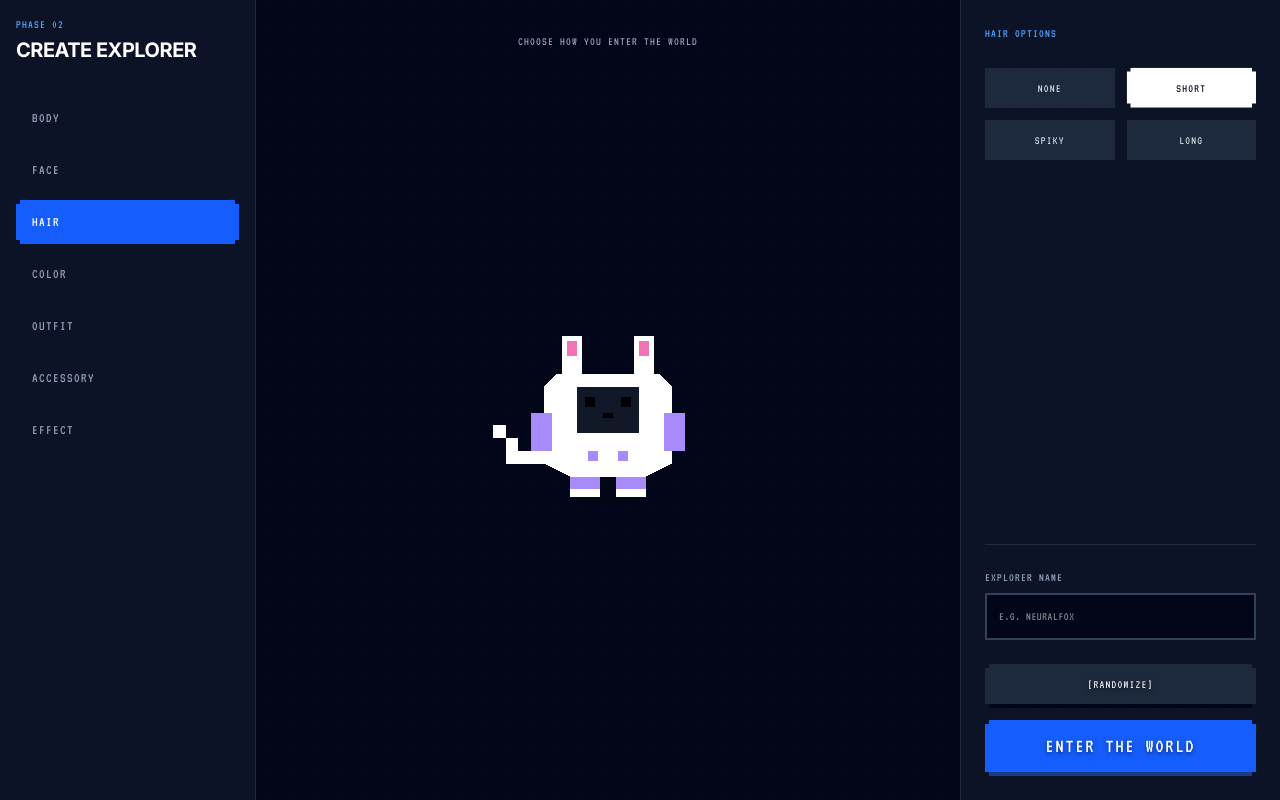
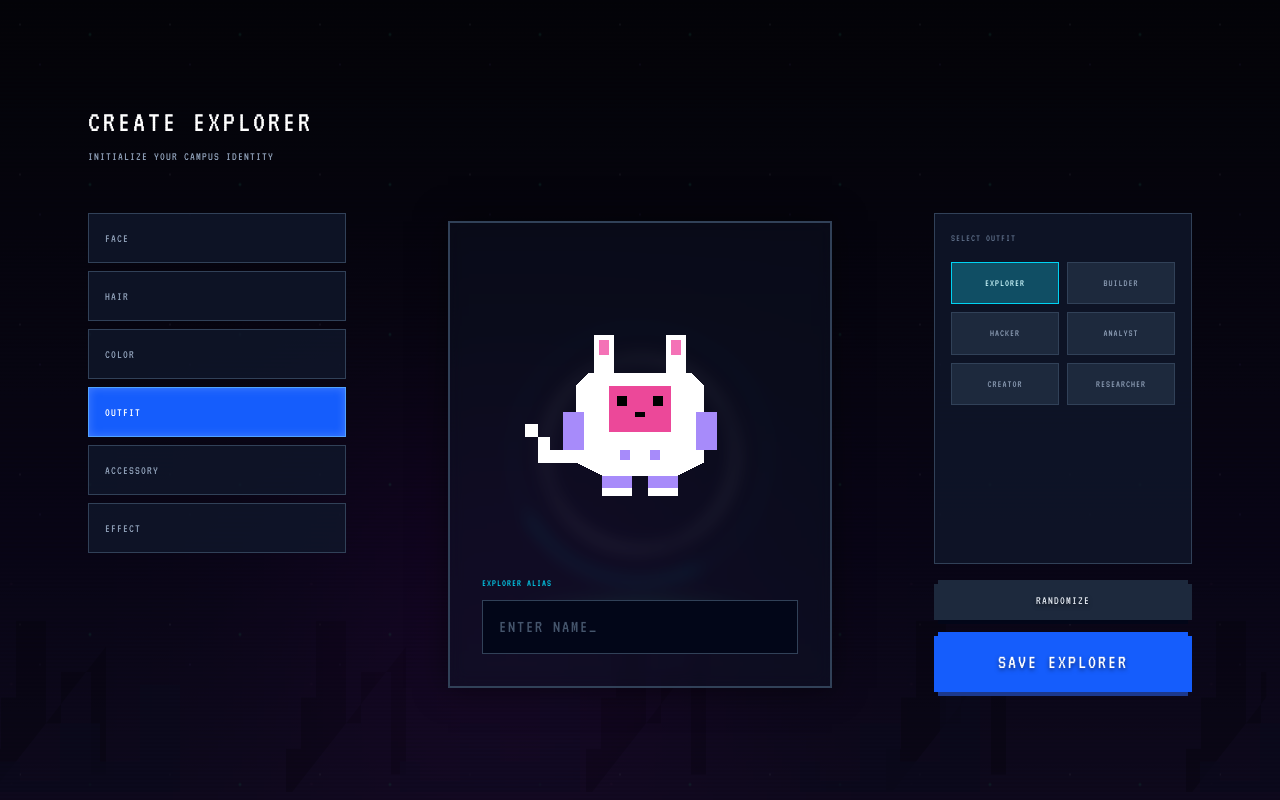
Before and after one commit to Srinidhi-070/nxtwave-growthos, a Next.js app: page /character/create in a window 1280 px wide. Built offline with nearby package versions, Linux system fonts and the light colour scheme.

Commit message:
feat: complete Phase 9 (Character Creator) and Phase 11 (Student Dashboard)

```diff
--- a/src/app/(student)/layout.tsx
+++ b/src/app/(student)/layout.tsx
@@ -6,6 +6,7 @@ import Link from 'next/link';
 import PixelPanel from '@/components/ui/PixelPanel';
 import CharacterRenderer, { CharacterConfig } from '@/components/character/CharacterRenderer';
 import XPBar from '@/components/ui/XPBar';
+import PixelEnvironment from '@/components/ui/PixelEnvironment';
 
 export default function StudentLayout({ children }: { children: React.ReactNode }) {
   const pathname = usePathname();
@@ -81,7 +82,7 @@ export default function StudentLayout({ children }: { children: React.ReactNode
   return (
     <div className="relative min-h-screen w-full bg-slate-950 text-slate-200 font-pixel text-[10px] sm:text-xs tracking-wider uppercase leading-relaxed flex flex-col md:flex-row md:h-screen md:overflow-hidden">
       {/* Global Background */}
-      <div className="fixed inset-0 z-0 bg-[linear-gradient(to_right,#80808012_1px,transparent_1px),linear-gradient(to_bottom,#80808012_1px,transparent_1px)] bg-[size:24px_24px]"></div>
+      <div className="fixed inset-0 z-0"><PixelEnvironment worldState="ACTIVE" /><div className="absolute inset-0 bg-slate-950/80 mix-blend-multiply pointer-events-none" /></div>
 
       {/* LEFT: HUD Sidebar */}
       <aside className="relative z-10 w-full md:w-72 lg:w-80 p-4 md:p-6 shrink-0 md:h-screen md:overflow-y-auto flex flex-col gap-4 md:gap-6 border-b md:border-b-0 border-slate-800">
--- a/src/app/character/create/page.tsx
+++ b/src/app/character/create/page.tsx
@@ -5,44 +5,38 @@ import { useRouter } from 'next/navigation';
 import { motion, AnimatePresence } from 'framer-motion';
 import CharacterRenderer, { CharacterConfig } from '@/components/character/CharacterRenderer';
 import PixelButton from '@/components/ui/PixelButton';
+import PixelEnvironment from '@/components/ui/PixelEnvironment';
 
-const CATEGORIES = ['BODY', 'FACE', 'HAIR', 'COLOR', 'OUTFIT', 'ACCESSORY', 'EFFECT'];
+const CATEGORIES = ['FACE', 'HAIR', 'COLOR', 'OUTFIT', 'ACCESSORY', 'EFFECT'];
 
 const OPTIONS: Record<string, string[]> = {
-  BODY: ['base'],
-  FACE: ['default', 'happy', 'cool'],
-  HAIR: ['none', 'short', 'spiky', 'long'],
-  COLOR: ['black', 'brown', 'blonde', 'blue', 'pink', 'purple', 'green', 'white'],
+  FACE: ['default', 'happy', 'surprised'],
+  HAIR: ['none', 'cat', 'rabbit', 'antenna'], // We mapped hair to ears
+  COLOR: ['pink', 'blue', 'green', 'purple', 'blonde'], // Face screen color
   OUTFIT: ['explorer', 'builder', 'hacker', 'analyst', 'creator', 'researcher'],
-  ACCESSORY: ['none', 'headphones', 'glasses', 'backpack'],
-  EFFECT: ['none', 'glow', 'particles', 'scanline'],
+  ACCESSORY: ['none', 'tail'],
+  EFFECT: ['none', 'glow', 'scanline'],
 };
 
 export default function CharacterCreatePage() {
   const router = useRouter();
   const [loading, setLoading] = useState(false);
   const [cinematic, setCinematic] = useState(false);
-  const [activeCategory, setActiveCategory] = useState('HAIR');
+  const [activeCategory, setActiveCategory] = useState('OUTFIT');
 
   const [config, setConfig] = useState<CharacterConfig>({
     body: 'base',
     face: 'default',
-    hair: 'short',
-    hairColor: 'black',
+    hair: 'none',
+    hairColor: 'pink',
     outfit: 'explorer',
     accessory: 'none',
-    effect: 'none',
+    effect: 'none'
   });
 
   const [explorerName, setExplorerName] = useState('');
 
-  // Try to load name from localStorage if they just registered
-  useEffect(() => {
-    const savedName = localStorage.getItem('growthos_temp_name');
-    // eslint-disable-next-line react-hooks/set-state-in-effect
-    if (savedName) setExplorerName(savedName.split(' ')[0]);
-  }, []);
-
+  // Handle randomization
   const randomize = () => {
     setConfig({
       body: 'base',
@@ -56,12 +50,11 @@ export default function CharacterCreatePage() {
   };
 
   const handleSave = async () => {
+    try {
       setLoading(true);
-
-    try {
       const userId = localStorage.getItem('growthos_user_id');
       if (!userId) {
-        throw new Error('User ID not found');
+        throw new Error('User ID not found. Please register first.');
       }
 
       const res = await fetch('/api/character', {
@@ -75,156 +68,206 @@ export default function CharacterCreatePage() {
       });
 
       if (!res.ok) {
-        const errorData = await res.json().catch(() => ({}));
-        throw new Error(errorData.error || 'Failed to save character');
+        throw new Error('Failed to save character');
       }
 
-      // Still keep in localStorage for immediate client reads if needed,
-      // but truth is now in DB
       localStorage.setItem('growthos_character', JSON.stringify(config));
       localStorage.setItem('growthos_explorer_name', explorerName || 'Explorer');
 
       setCinematic(true);
 
-      const timer = setTimeout(() => {
+      setTimeout(() => {
         router.push('/dashboard');
       }, 4000);
 
-      // Cleanup attached to window for this simple case to avoid refactoring whole component to use effect
-      (window as any)._charTimer = timer;
-
-    } catch (err: any) {
-      console.error(err);
-      alert(err.message || 'Failed to initialize Explorer. Please check connection.');
+    } catch (error) {
+      console.error(error);
+      alert(error instanceof Error ? error.message : 'Something went wrong');
       setLoading(false);
     }
   };
 
-  useEffect(() => {
-    return () => {
-      if ((window as any)._charTimer) clearTimeout((window as any)._charTimer);
-    };
-  }, []);
-
   if (cinematic) {
     return (
-      <main className="min-h-screen bg-black flex flex-col items-center justify-center p-4 overflow-hidden relative">
-        <div className="absolute inset-0 z-0 bg-[linear-gradient(to_right,#80808012_1px,transparent_1px),linear-gradient(to_bottom,#80808012_1px,transparent_1px)] bg-[size:24px_24px]"></div>
+      <div className="fixed inset-0 bg-black z-50 flex flex-col items-center justify-center p-8 text-center overflow-hidden">
+        {/* Cinematic Initialization Sequence */}
+        <div className="absolute inset-0 bg-[linear-gradient(to_bottom,transparent_50%,rgba(59,130,246,0.1)_50%)] bg-[size:100%_4px] pointer-events-none z-10" />
+
         <motion.div
-          initial={{ opacity: 0, scale: 0.8 }}
-          animate={{ opacity: 1, scale: 1 }}
-          transition={{ duration: 1 }}
-          className="z-10 flex flex-col items-center"
+          initial={{ scale: 0.8, opacity: 0 }}
+          animate={{ scale: 1.2, opacity: 1 }}
+          transition={{ duration: 2, ease: "easeOut" }}
+          className="relative z-20 mb-8"
         >
           <CharacterRenderer config={config} size="xl" animating={true} />
+        </motion.div>
 
         <motion.div
           initial={{ opacity: 0, y: 20 }}
           animate={{ opacity: 1, y: 0 }}
-            transition={{ delay: 1 }}
-            className="mt-8 text-center"
+          transition={{ delay: 1, duration: 0.5 }}
+          className="relative z-20 flex flex-col gap-4 items-center"
         >
-            <h1 className="text-3xl font-pixel text-blue-400 mb-4 tracking-widest uppercase">
-              AI EXPLORER INITIALIZED
-            </h1>
-            <p className="text-white font-mono text-xl mb-8 uppercase">WELCOME, {explorerName || 'EXPLORER'}</p>
+          <h2 className="font-pixel text-4xl text-white tracking-widest text-shadow-glow-blue uppercase">AI EXPLORER INITIALIZED</h2>
+          <div className="text-2xl font-pixel text-blue-400 tracking-wider">[{explorerName || 'EXPLORER'}]</div>
+
+          <div className="mt-8 flex gap-4">
+            <span className="px-4 py-2 bg-slate-800 border border-slate-600 text-slate-300 font-pixel text-xs tracking-widest">LEVEL 01</span>
+            <span className="px-4 py-2 bg-blue-900 border border-blue-500 text-blue-300 font-pixel text-xs tracking-widest">+100 XP</span>
+          </div>
 
           <motion.div
             initial={{ opacity: 0 }}
             animate={{ opacity: 1 }}
-              transition={{ delay: 2.5 }}
-              className="text-green-400 font-pixel text-xl tracking-widest bg-green-900/30 px-6 py-3 border border-green-500 pixel-corners inline-block"
+            transition={{ delay: 2 }}
+            className="mt-8 text-green-400 font-pixel text-sm tracking-widest border border-green-500/50 bg-green-900/20 px-6 py-3"
           >
-              +100 XP<br/><br/>
-              <span className="text-sm text-slate-300">QUEST UNLOCKED:</span><br/>
-              BUILD YOUR CREW
+            FIRST QUEST UNLOCKED: BUILD YOUR CREW
           </motion.div>
         </motion.div>
-        </motion.div>
-      </main>
+      </div>
     );
   }
 
-  const categoryKey = activeCategory === 'COLOR' ? 'hairColor' : activeCategory.toLowerCase();
+  return (
+    <main className="relative min-h-screen bg-[#0a0710] flex flex-col items-center justify-center overflow-hidden">
 
-  return (
-    <main className="min-h-screen bg-slate-950 flex flex-col lg:flex-row text-white overflow-hidden">
-      {/* Background Grid */}
-      <div className="absolute inset-0 z-0 bg-[linear-gradient(to_right,#80808012_1px,transparent_1px),linear-gradient(to_bottom,#80808012_1px,transparent_1px)] bg-[size:24px_24px] opacity-30 pointer-events-none"></div>
+      {/* --- PIXEL ENVIRONMENT BACKGROUND --- */}
+      {/* Use AWAKE state: the lab lights are on but the action hasn't started yet */}
+      <PixelEnvironment worldState="AWAKE" />
 
-      {/* LEFT: Category Nav */}
-      <div className="w-full lg:w-64 bg-slate-900/80 border-r border-slate-800 z-10 flex flex-row lg:flex-col p-4 overflow-x-auto lg:overflow-y-auto shrink-0">
-        <div className="mb-8 hidden lg:block">
-          <h2 className="text-xs font-pixel text-blue-400 tracking-widest mb-1">PHASE 02</h2>
-          <h1 className="text-xl font-bold uppercase tracking-tight">Create Explorer</h1>
+      {/* Overlay to dim the background for UI contrast */}
+      <div className="absolute inset-0 z-0 bg-slate-950/70 mix-blend-multiply pointer-events-none" />
+
+      {/* Main UI Container */}
+      <div className="relative z-10 w-full max-w-6xl h-full min-h-[80vh] grid grid-cols-1 md:grid-cols-12 gap-6 p-6">
+
+        {/* HEADER */}
+        <div className="col-span-full mb-2">
+          <h1 className="font-pixel text-3xl text-white tracking-widest uppercase">CREATE EXPLORER</h1>
+          <p className="font-pixel text-xs text-slate-400 tracking-widest mt-2 uppercase">INITIALIZE YOUR CAMPUS IDENTITY</p>
         </div>
 
-        <div className="flex flex-row lg:flex-col gap-2">
+        {/* LEFT COLUMN: CATEGORIES */}
+        <div className="col-span-1 md:col-span-3 flex flex-row md:flex-col gap-2 overflow-x-auto pb-2 md:pb-0">
           {CATEGORIES.map(cat => (
             <button
               key={cat}
               onClick={() => setActiveCategory(cat)}
-              className={`px-4 py-3 text-left font-pixel text-sm tracking-widest transition-colors whitespace-nowrap ${activeCategory === cat ? 'bg-blue-600 text-white pixel-corners' : 'text-slate-400 hover:text-white hover:bg-slate-800'}`}
-              aria-pressed={activeCategory === cat}
+              className={`font-pixel text-xs tracking-widest px-4 py-4 border text-left whitespace-nowrap transition-none ${
+                activeCategory === cat
+                  ? 'bg-blue-600 border-blue-400 text-white shadow-[inset_0_0_10px_rgba(255,255,255,0.2)]'
+                  : 'bg-slate-900/80 border-slate-700 text-slate-400 hover:bg-slate-800'
+              }`}
             >
               {cat}
             </button>
           ))}
         </div>
+
+        {/* CENTER COLUMN: CHARACTER PREVIEW */}
+        <div className="col-span-1 md:col-span-6 flex flex-col items-center justify-center relative">
+
+          {/* Environment pedestal/backdrop for the character */}
+          <div className="absolute inset-0 flex items-center justify-center pointer-events-none">
+             <div className="w-64 h-64 border border-cyan-500/30 rounded-full animate-[spin_10s_linear_infinite] border-t-cyan-400" />
+             <div className="absolute w-48 h-48 border border-magenta-500/30 rounded-full animate-[spin_8s_linear_infinite_reverse] border-b-magenta-400" />
+             {/* Floor grid */}
+             <div className="absolute bottom-10 w-64 h-24 bg-[radial-gradient(ellipse_at_center,rgba(52,211,153,0.2)_0%,transparent_70%)]" style={{ transform: 'rotateX(70deg)' }} />
           </div>
 
-      {/* CENTER: Preview */}
-      <div className="flex-1 flex flex-col items-center justify-center p-8 z-10 relative">
-        <div className="absolute top-8 text-center w-full max-w-md">
-          <h2 className="text-sm font-pixel text-[10px] sm:text-xs tracking-wider uppercase leading-relaxed font-medium text-slate-400 uppercase tracking-widest">Choose how you enter the world</h2>
+          <div className="relative z-10 bg-slate-900/40 backdrop-blur-sm border-2 border-slate-700 p-8 pt-12 shadow-[0_0_30px_rgba(0,0,0,0.5)] flex flex-col items-center w-full max-w-sm">
+            <AnimatePresence mode="wait">
+              <motion.div
+                key={JSON.stringify(config)}
+                initial={{ opacity: 0.5, scale: 0.95 }}
+                animate={{ opacity: 1, scale: 1 }}
+                exit={{ opacity: 0.5, scale: 0.95 }}
+                transition={{ duration: 0.2 }}
+                className="mb-8"
+              >
+                <CharacterRenderer config={config} size="xl" />
+              </motion.div>
+            </AnimatePresence>
+
+            <div className="w-full mt-4">
+              <label className="block font-pixel text-[10px] text-cyan-400 mb-2 tracking-widest uppercase">EXPLORER ALIAS</label>
+              <input
+                type="text"
+                maxLength={15}
+                value={explorerName}
+                onChange={(e) => setExplorerName(e.target.value.toUpperCase())}
+                placeholder="ENTER NAME_"
+                className="w-full bg-slate-950 border border-slate-700 px-4 py-3 font-pixel text-white text-lg tracking-widest focus:outline-none focus:border-cyan-400 transition-none placeholder:text-slate-600"
+              />
             </div>
-
-        <div className="relative">
-          <CharacterRenderer config={config} size="xl" />
           </div>
         </div>
 
-      {/* RIGHT: Options */}
-      <div className="w-full lg:w-80 bg-slate-900/80 border-l border-slate-800 z-10 flex flex-col p-6 shrink-0 h-[40vh] lg:h-auto overflow-y-auto">
-        <h3 className="font-pixel tracking-widest text-blue-400 mb-6">{activeCategory} OPTIONS</h3>
+        {/* RIGHT COLUMN: OPTIONS & ACTIONS */}
+        <div className="col-span-1 md:col-span-3 flex flex-col h-full">
 
-        <div className="grid grid-cols-2 gap-3 mb-8">
-          {OPTIONS[activeCategory].map(opt => {
-            const isActive = config[categoryKey as keyof CharacterConfig] === opt;
+          {/* Options Grid */}
+          <div className="bg-slate-900/80 border border-slate-700 p-4 mb-4 flex-grow overflow-y-auto">
+            <div className="font-pixel text-[10px] text-slate-500 mb-4 tracking-widest uppercase">SELECT {activeCategory}</div>
+            <div className="grid grid-cols-2 gap-2">
+              {OPTIONS[activeCategory]?.map(opt => {
+                // Map config keys based on active category
+                let currentVal = '';
+                if (activeCategory === 'FACE') currentVal = config.face;
+                if (activeCategory === 'HAIR') currentVal = config.hair;
+                if (activeCategory === 'COLOR') currentVal = config.hairColor;
+                if (activeCategory === 'OUTFIT') currentVal = config.outfit;
+                if (activeCategory === 'ACCESSORY') currentVal = config.accessory;
+                if (activeCategory === 'EFFECT') currentVal = config.effect;
+
+                const isSelected = currentVal === opt;
+
                 return (
                   <button
                     key={opt}
-                onClick={() => setConfig({ ...config, [categoryKey]: opt })}
-                aria-pressed={isActive}
-                className={`px-3 py-3 text-center text-xs font-pixel tracking-widest uppercase transition-all ${isActive ? 'bg-white text-slate-900 pixel-corners shadow-[0_0_10px_rgba(255,255,255,0.3)]' : 'bg-slate-800 text-slate-300 hover:bg-slate-700'}`}
+                    onClick={() => {
+                      if (activeCategory === 'FACE') setConfig({...config, face: opt});
+                      if (activeCategory === 'HAIR') setConfig({...config, hair: opt});
+                      if (activeCategory === 'COLOR') setConfig({...config, hairColor: opt});
+                      if (activeCategory === 'OUTFIT') setConfig({...config, outfit: opt});
+                      if (activeCategory === 'ACCESSORY') setConfig({...config, accessory: opt});
+                      if (activeCategory === 'EFFECT') setConfig({...config, effect: opt});
+                    }}
+                    className={`font-pixel text-[10px] tracking-widest px-2 py-3 border uppercase transition-none ${
+                      isSelected
+                        ? 'bg-cyan-900 border-cyan-400 text-cyan-100'
+                        : 'bg-slate-800 border-slate-700 text-slate-400 hover:bg-slate-700'
+                    }`}
                   >
                     {opt}
                   </button>
-            );
+                )
               })}
             </div>
-
-        <div className="mt-auto pt-6 border-t border-slate-800">
-          <div className="mb-6">
-            <label className="block text-xs font-pixel text-slate-400 mb-2 tracking-widest">EXPLORER NAME</label>
-            <input
-              type="text"
-              value={explorerName}
-              onChange={(e) => setExplorerName(e.target.value)}
-              placeholder="e.g. NeuralFox"
-              className="w-full bg-slate-950 border-2 border-slate-700 p-3 text-white focus:border-blue-500 outline-none font-pixel text-[10px] sm:text-xs tracking-wider uppercase leading-relaxed"
-            />
           </div>
 
-          <div className="flex flex-col gap-3">
-            <PixelButton variant="secondary" onClick={randomize} className="w-full text-xs">
-              [RANDOMIZE]
+          {/* Action Buttons */}
+          <div className="flex flex-col gap-2">
+            <PixelButton
+              variant="secondary"
+              onClick={randomize}
+              className="w-full text-xs py-3"
+            >
+              RANDOMIZE
             </PixelButton>
-            <PixelButton variant="primary" onClick={handleSave} disabled={loading} className="w-full text-sm">
-              {loading ? 'INITIALIZING...' : 'ENTER THE WORLD'}
+
+            <PixelButton
+              variant="primary"
+              onClick={handleSave}
+              disabled={loading || !explorerName.trim()}
+              className="w-full text-sm py-4"
+            >
+              {loading ? 'SAVING...' : 'SAVE EXPLORER'}
             </PixelButton>
           </div>
         </div>
+
       </div>
     </main>
   );
```
Also changed, not shown: src/app/(student)/dashboard/page.tsx (+115 -61 lines). Lines whose indentation alone changed are shown as unchanged.
